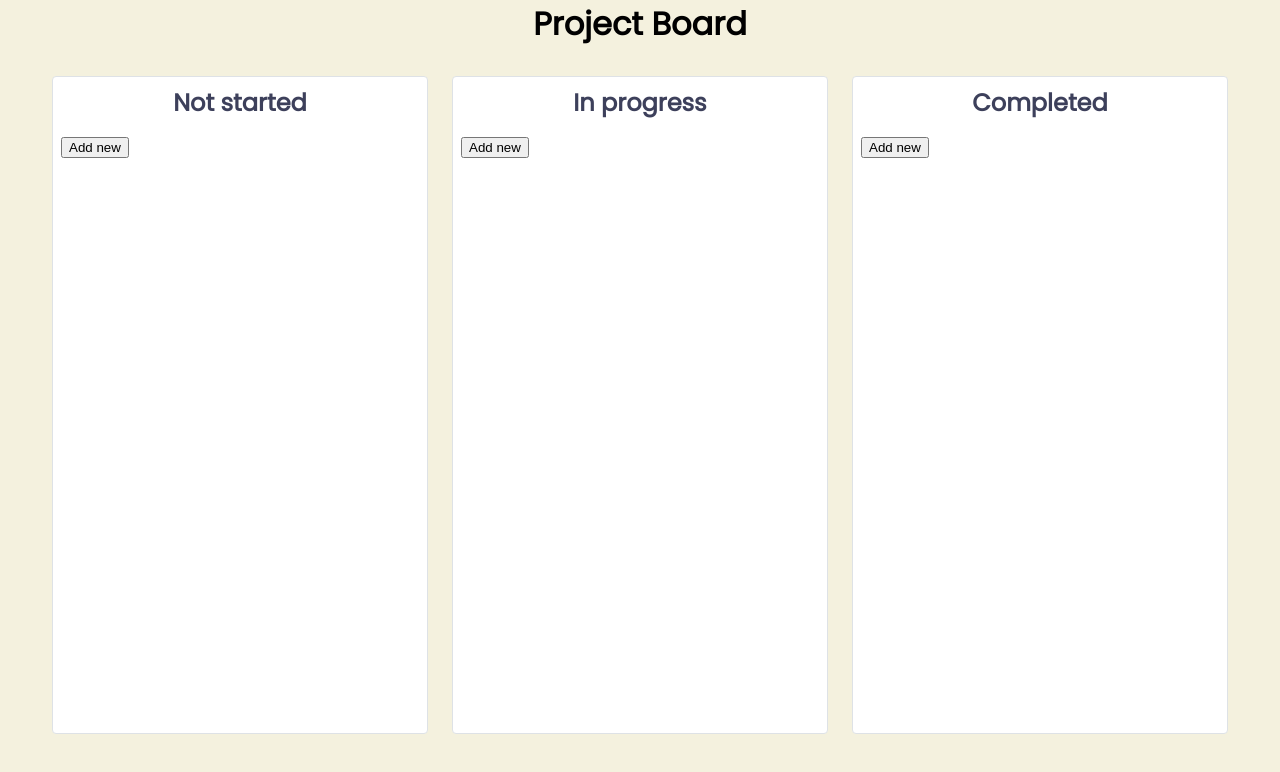
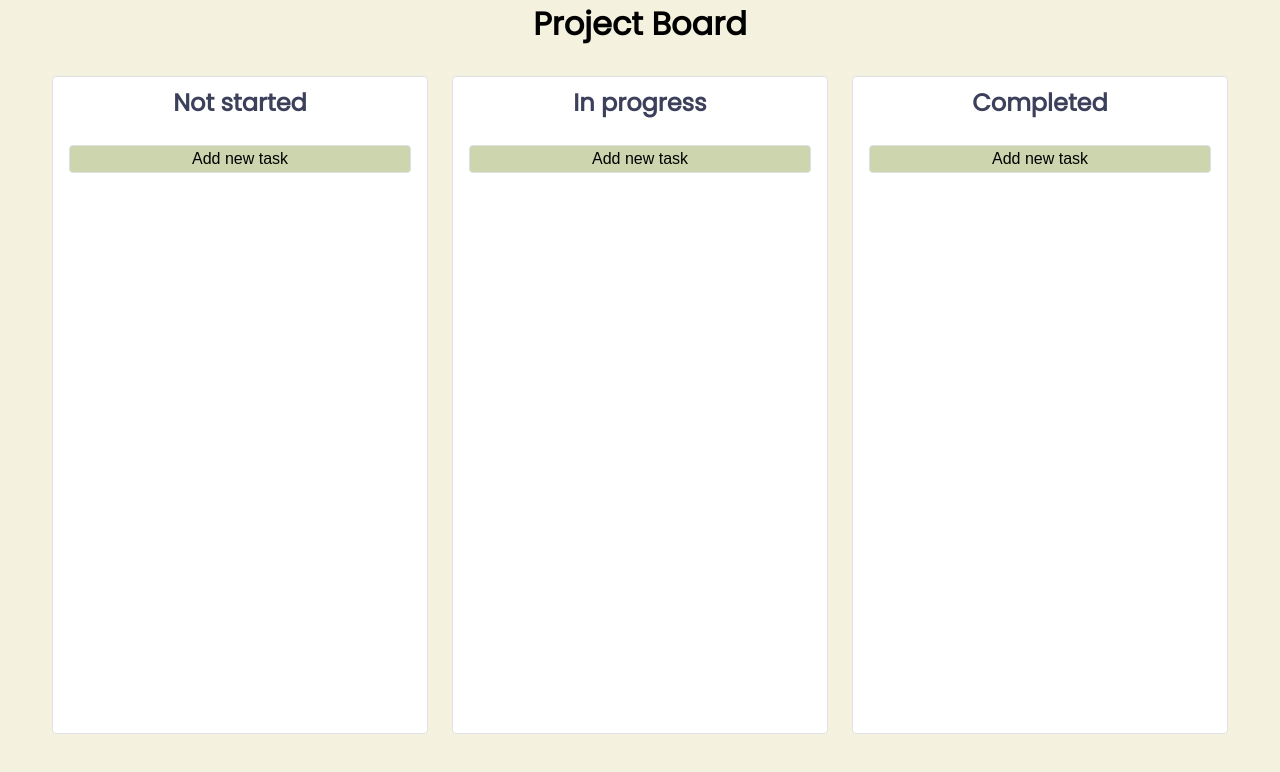
Before and after one commit to RealShivesh/react-project-board, a React (Create React App) app: page / in a window 1280 px wide. Shown: the top 772 px of the page. Built offline with nearby package versions, Linux system fonts and the light colour scheme.

Commit message:
styles the buttons and forms

```diff
--- a/src/App.css
+++ b/src/App.css
@@ -70,3 +70,53 @@ h6 {
   margin: 0;
   text-transform: capitalize;
 }
+
+.new-project-button {
+  margin: 0.5em;
+  border-radius: 0.25em;
+  width: 100%;
+  border: 1px solid #dee2e6;
+  background-color: #ccd5ae;
+  color: #000;
+  font-size: 1rem;
+  font-weight: 400;
+  line-height: 1.5;
+  cursor: pointer;
+}
+
+.new-task {
+  margin: 0.5em;
+  border-radius: 0.25em;
+  width: 100%;
+  border: 1px solid #dee2e6;
+  background-color: #ccd5ae;
+  color: #000;
+  font-size: 1rem;
+}
+
+.edit-form {
+  background-color: #f2cc8f;
+  border-radius: 0.25rem;
+  border: 1px solid #dee2e6;
+  padding: 0.2em;
+  width: 100%;
+}
+
+.form-group {
+  display: flex;
+  flex-direction: row;
+  justify-content: space-between;
+  align-items: center;
+  margin: 0.5em;
+}
+
+.form-group label {
+  font-size: 1rem;
+  font-weight: 400;
+  line-height: 1.5;
+  text-transform: capitalize;
+}
+
+select {
+  width: 60%;
+}
--- a/src/components/NewTask.jsx
+++ b/src/components/NewTask.jsx
@@ -19,7 +19,7 @@ const NewTask = ({ status, projects, setProjects }) => {
     setProjects([
       ...projects,
       { title, description, status, id: Math.random() },
-    ]);
+    ]); //add the new task to the projects array
     setTitle('');
     setDescription('');
   };
@@ -28,7 +28,7 @@ const NewTask = ({ status, projects, setProjects }) => {
 
   return (
     <>
-      <div>
+      <div className="new-task">
         <h4>New Task</h4>
         <form>
           <div className="form-group">
--- a/src/components/ProjectBoard.jsx
+++ b/src/components/ProjectBoard.jsx
@@ -34,6 +34,7 @@ const ProjectBoard = () => {
             return null;
           })}
           <button
+            className="new-project-button"
             onClick={() =>
               setNewProject({
                 ...newProject,
@@ -41,7 +42,7 @@ const ProjectBoard = () => {
               })
             }
           >
-            Add new
+            Add new task
           </button>
           {newProject.notStarted && (
             <NewTask
@@ -62,6 +63,7 @@ const ProjectBoard = () => {
             return null;
           })}
           <button
+            className="new-project-button"
             onClick={() =>
               setNewProject({
                 ...newProject,
@@ -69,7 +71,7 @@ const ProjectBoard = () => {
               })
             }
           >
-            Add new
+            Add new task
           </button>
           {newProject.inProgress && (
             <NewTask
@@ -90,6 +92,7 @@ const ProjectBoard = () => {
             return null;
           })}
           <button
+            className="new-project-button"
             onClick={() =>
               setNewProject({
                 ...newProject,
@@ -97,7 +100,7 @@ const ProjectBoard = () => {
               })
             }
           >
-            Add new
+            Add new task
           </button>
           {newProject.completed && (
             <NewTask
--- a/src/components/ProjectCard.jsx
+++ b/src/components/ProjectCard.jsx
@@ -23,6 +23,7 @@ const ProjectCard = ({ project }) => {
   const handleSubmit = (e) => {
     e.preventDefault();
     setEdit(!edit);
+    //updates the project details in the projects array
     project.title = newTitle;
     project.status = newStatus;
     project.description = newDescription;
@@ -41,7 +42,7 @@ const ProjectCard = ({ project }) => {
         </div>
       )}
       {edit && (
-        <form onSubmit={handleSubmit}>
+        <form className="edit-form" onSubmit={handleSubmit}>
           <div className="form-group">
             <label htmlFor="name">Title</label>
             <input
@@ -50,6 +51,16 @@ const ProjectCard = ({ project }) => {
               id="name"
               name="title"
               value={newTitle}
+              onChange={handleChange}
+            />
+          </div>
+          <div className="form-group">
+            <label htmlFor="description">Description</label>
+            <textarea
+              className="form-control"
+              id="description"
+              name="description"
+              value={newDescription}
               onChange={handleChange}
             />
           </div>
@@ -67,16 +78,6 @@ const ProjectCard = ({ project }) => {
               <option value="completed">Completed</option>
             </select>
           </div>
-          <div className="form-group">
-            <label htmlFor="description">Description</label>
-            <textarea
-              className="form-control"
-              id="description"
-              name="description"
-              value={newDescription}
-              onChange={handleChange}
-            />
-          </div>
           <button type="submit">Submit</button>
         </form>
       )}
```
